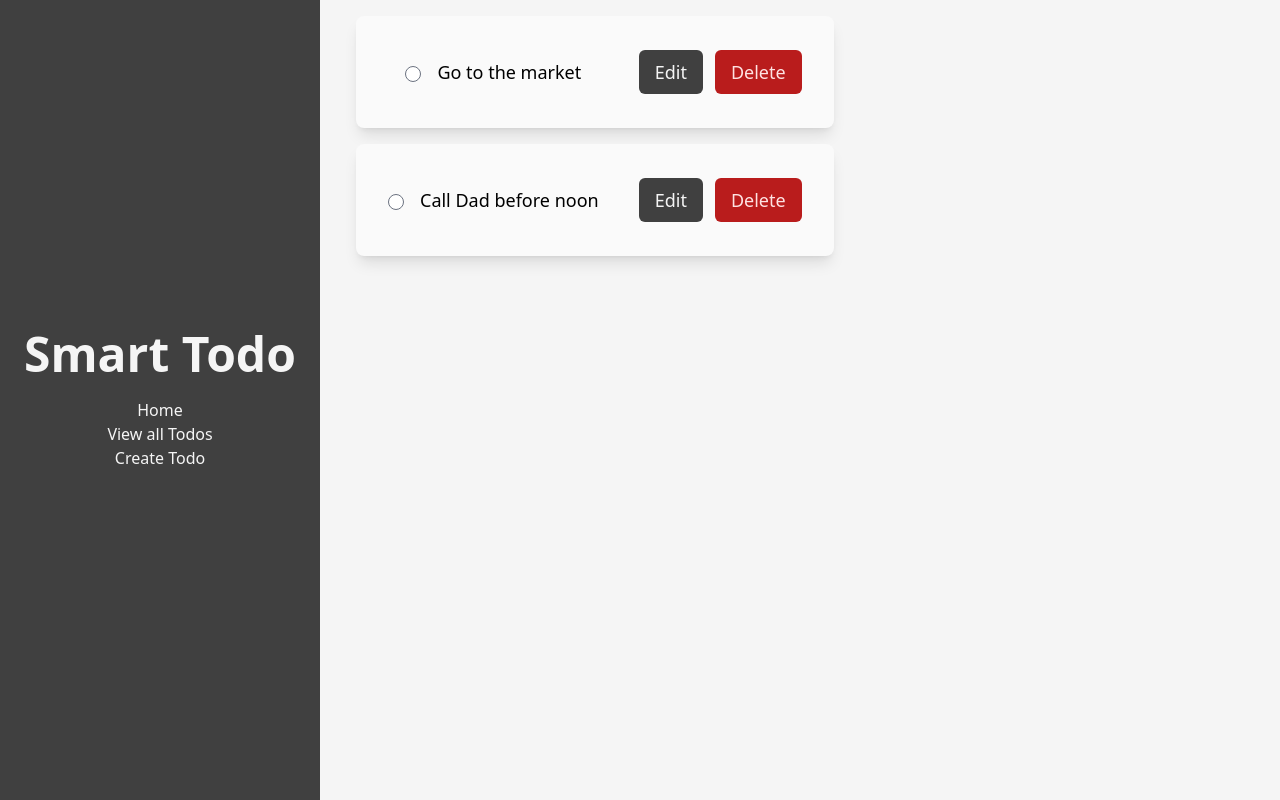
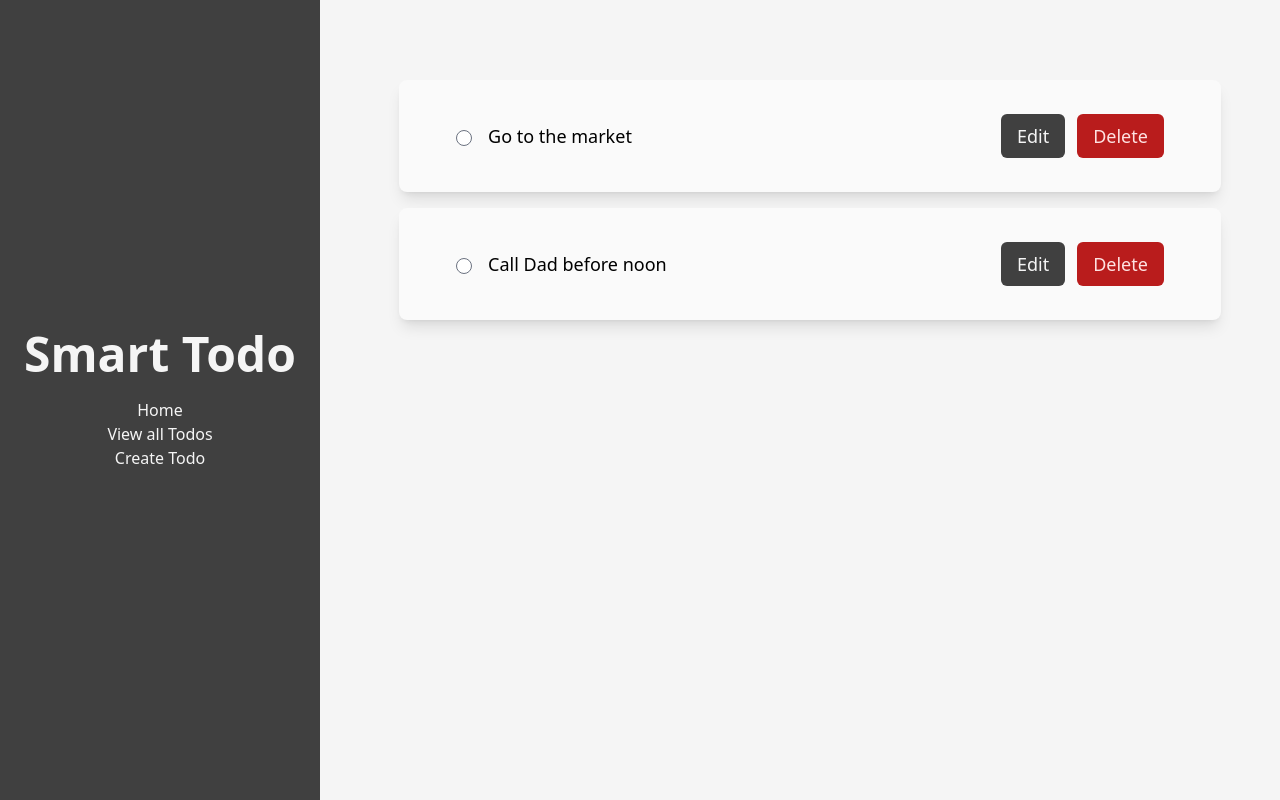
Before and after one commit to Luwat/smart-todo, a React (Vite) app: page /todos in a window 1280 px wide. Built offline with nearby package versions, Linux system fonts and the light colour scheme; data requests are answered from the project's data file.

Commit message:
Style TodoItem and TodosList components

```diff
--- a/src/components/TodoItem.tsx
+++ b/src/components/TodoItem.tsx
@@ -2,18 +2,18 @@ import { Form, Link } from "react-router-dom";
 
 const TodoItem = ({ id, title }: { id?: string; title?: string }) => {
   return (
-    <section className="flex gap-10 px-4 md:px-8 m-4 text-lg rounded-lg justify-center items-center h-28 bg-neutral-50 shadow-lg">
-      <div className="w-8/12 my-4 flex gap-4 justify-center items-center">
+    <section className="flex gap-10 px-4 md:px-8 my-4 w-full text-lg rounded-lg justify-center items-center h-28 bg-neutral-50 shadow-lg">
+      <div className="w-8/12 my-4 flex gap-4 items-center">
         <p>
-          <input type="checkbox" className="rounded-full" />
+          <input type="checkbox" className="rounded-full hover:border-blue-500 hover:border-4" />
         </p>
         <Link to={`/todos/${id}`} className="">
-          <h1>{title}</h1>
+          <h1 className="hover:text-blue-500 hover:underline">{title}</h1>
         </Link>
       </div>
       <div className="flex gap-3 justify-center items-center">
         <Link to={`/todos/${id}/edit`}>
-          <button className="py-2 px-4 rounded-md bg-neutral-700 hover:bg-neutral-100 text-neutral-100 hover:text-neutral-700">
+          <button className="py-2 px-4 rounded-md bg-neutral-700 hover:bg-neutral-200 text-neutral-100 hover:text-neutral-700">
             Edit
           </button>
         </Link>
@@ -28,7 +28,7 @@ const TodoItem = ({ id, title }: { id?: string; title?: string }) => {
         >
           <button
             type="submit"
-            className="py-2 px-4 rounded-md bg-red-700 hover:bg-red-100 text-red-100 hover:text-red-700"
+            className="py-2 px-4 rounded-md bg-red-700 hover:bg-red-200 text-red-100 hover:text-red-700"
           >
             Delete
           </button>
--- a/src/components/TodosList.tsx
+++ b/src/components/TodosList.tsx
@@ -15,8 +15,8 @@ const TodosList = () => {
 
 
 
-    return <section>
-        <ul>
+    return <section className="lg:w-8/12 mx-auto">
+        <ul className="mx-4 my-10 lg:my-20">
             {data.map(todo => (
                 <TodoItem key={todo.id} {...todo}/>
             ))}
```
